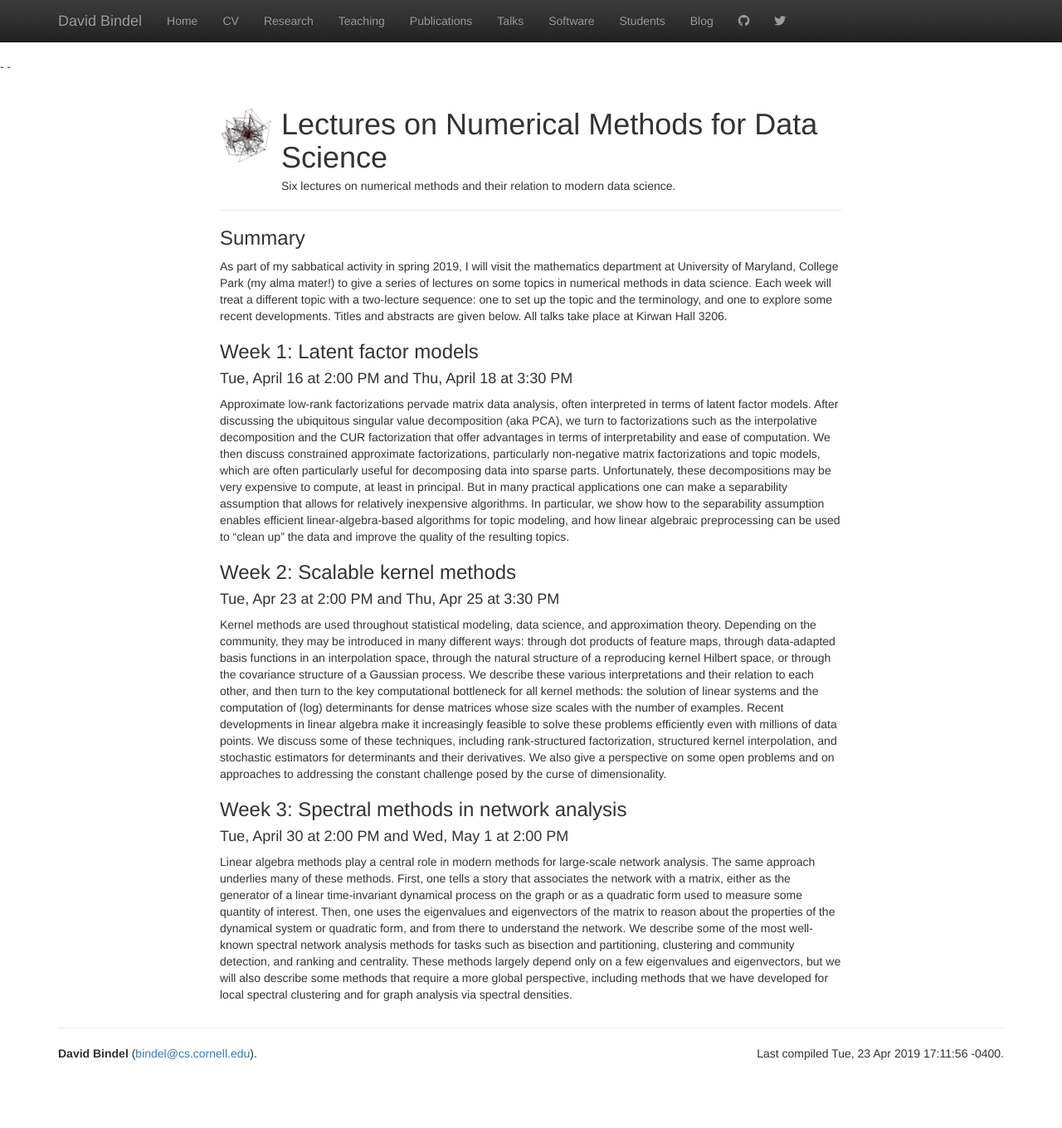
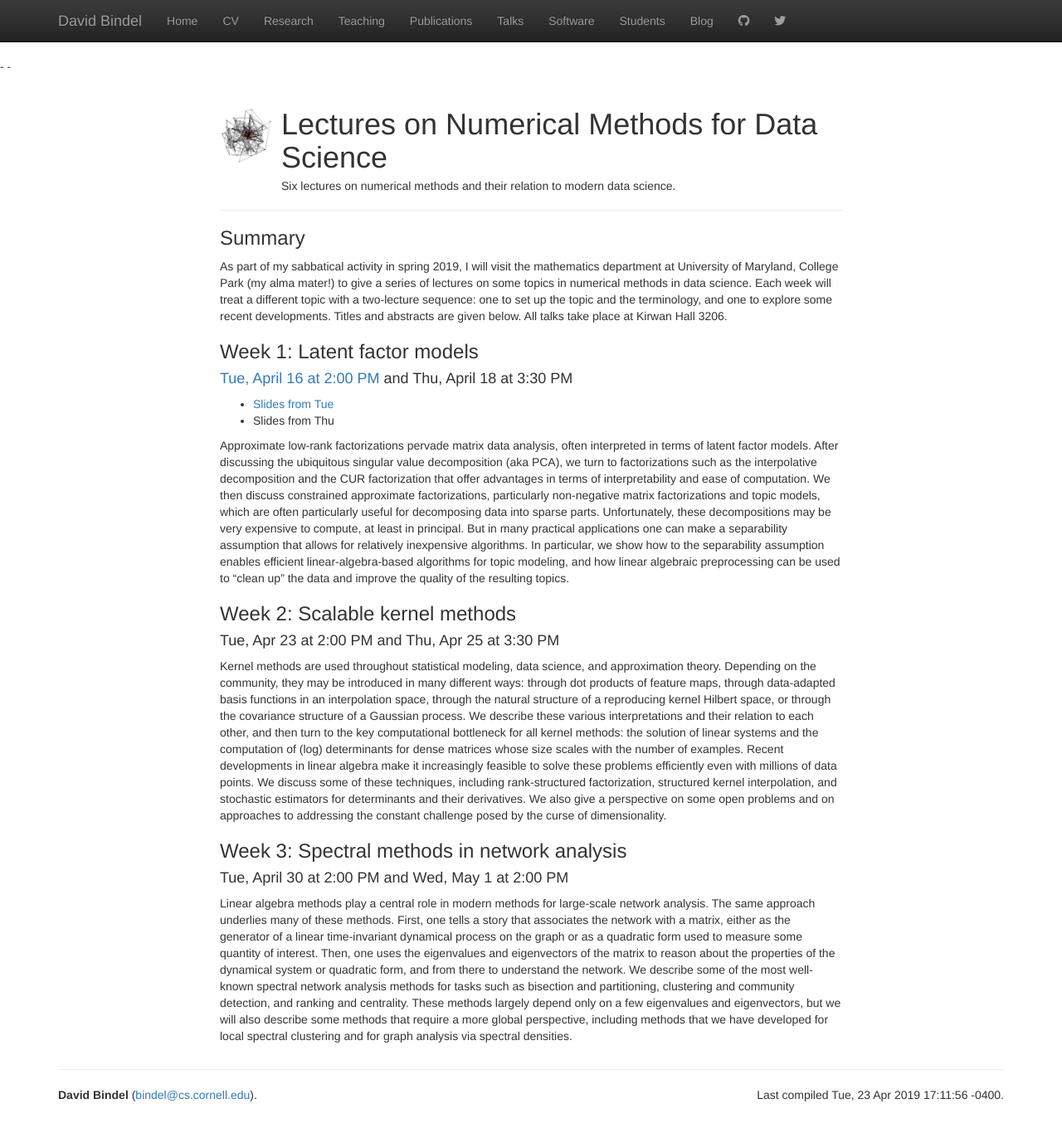
Before and after one commit to dbindel/cornell_web, a Jekyll site: the page built from _blurbs/nmds-umcp.md, in a window 1280 px wide and 1360 px high. Shown: the whole window at 83% size. Built offline with Jekyll 4.4.1, drawn with Linux system fonts in a browser that asks for light colours; nearby versions of some CDN libraries.

Commit message:
Update with slide links.

```diff
--- a/_blurbs/nmds-umcp.md
+++ b/_blurbs/nmds-umcp.md
@@ -15,7 +15,10 @@ given below.  All talks take place at Kirwan Hall 3206.
 
 
 ### Week 1: Latent factor models
-#### Tue, April 16 at 2:00 PM and Thu, April 18 at 3:30 PM
+#### [Tue, April 16 at 2:00 PM](http://www.cs.cornell.edu/~bindel/present/2019-04-umcp_latent1.pdf) and Thu, April 18 at 3:30 PM
+
+- [Slides from Tue](http://www.cs.cornell.edu/~bindel/present/2019-04-umcp_latent1.pdf)
+- Slides from Thu
 
 Approximate low-rank factorizations pervade matrix data analysis,
 often interpreted in terms of latent factor models.  After discussing
```
